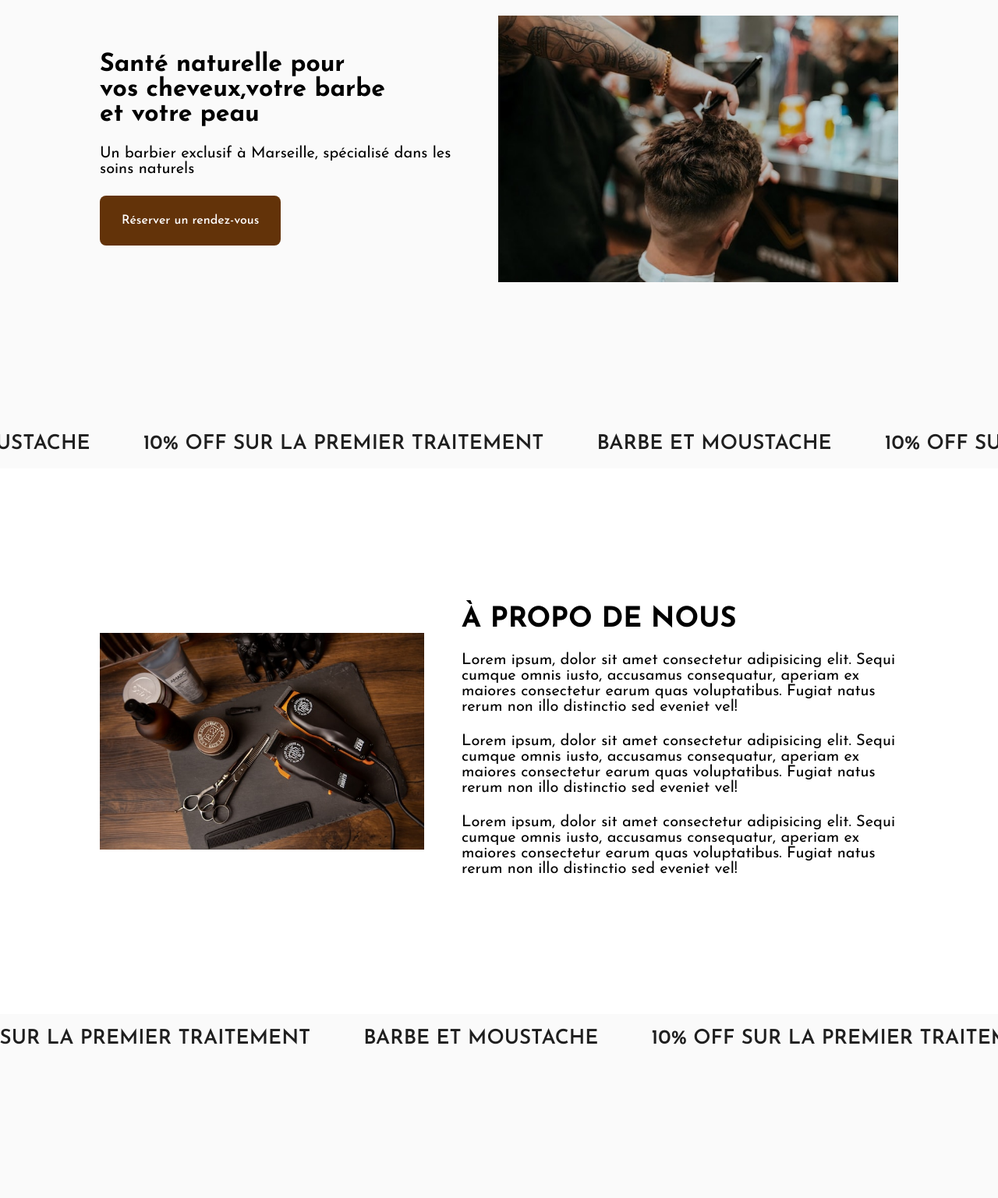
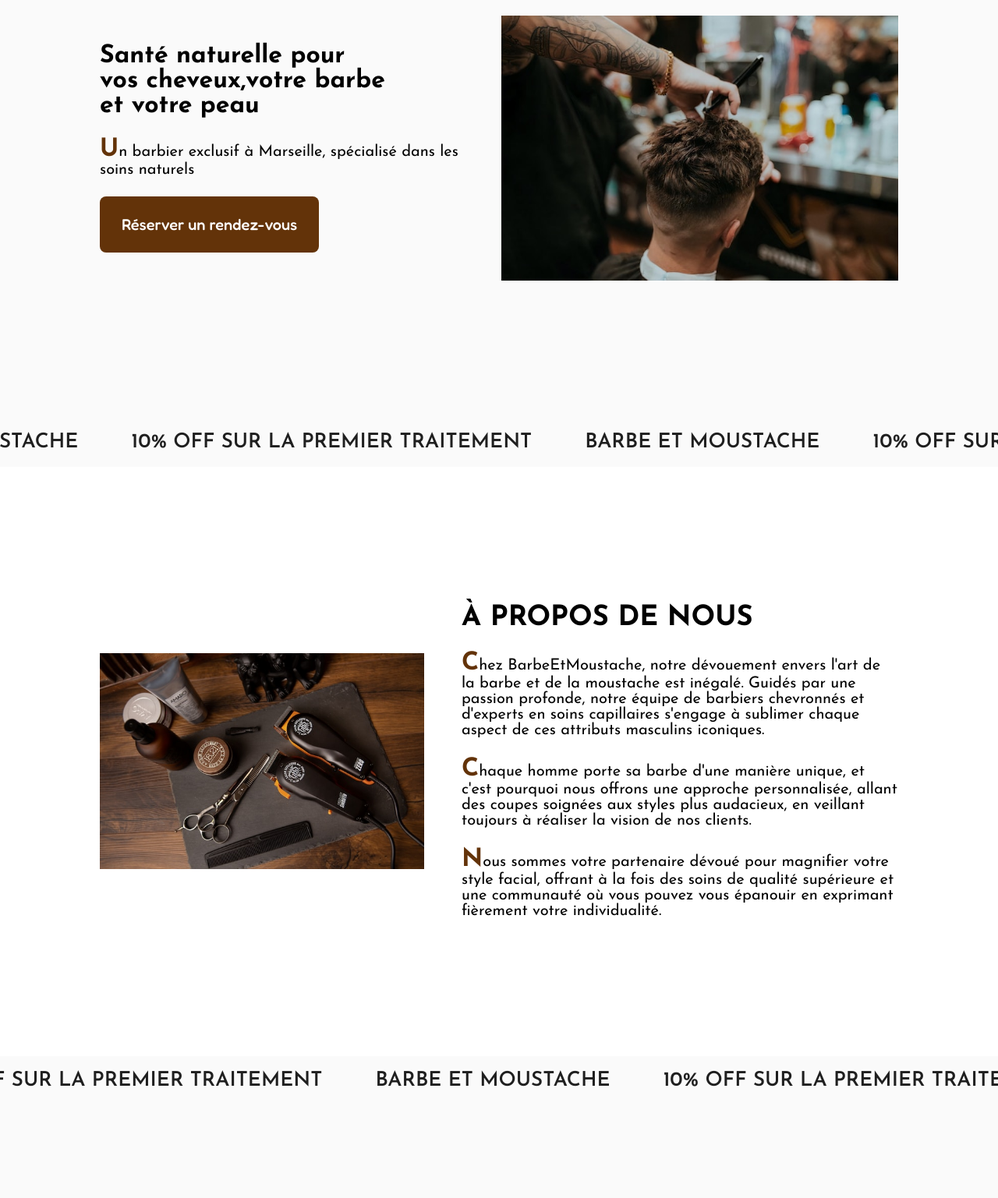
Before and after one commit to cleitonBarros/BarbeEtMoustache, a plain HTML site: page index.html in a window 1280 px wide. Shown: the part 156-1693 px from the top of the page at 78% size. Drawn offline with nearby package versions, Linux system fonts and the light colour scheme.

Commit message:
:lipstick: feat: update scrollreveal

```diff
--- a/index.html
+++ b/index.html
@@ -9,7 +9,7 @@
   <link rel="preconnect" href="https://fonts.googleapis.com" />
   <link rel="preconnect" href="https://fonts.gstatic.com" crossorigin />
   <link
-    href="https://fonts.googleapis.com/css2?family=Josefin+Sans:wght@300;400;500;600;700&family=Lato:wght@300;400;700;900&family=Playfair+Display:wght@700&family=Poppins:wght@700&display=swap"
+    href="https://fonts.googleapis.com/css2?family=Fredoka:wght@500;600;700&family=Josefin+Sans:wght@300;400;500;600;700&family=Lato:wght@300;400;700;900&family=Playfair+Display:wght@700&family=Poppins:wght@700&display=swap"
     rel="stylesheet" />
   <link rel="stylesheet" type="text/css" href="https://unpkg.com/@phosphor-icons/web@2.0.3/src/bold/style.css" />
 
@@ -47,13 +47,13 @@
         <img src="./img/picture_1.jpg" alt="homem coranto cabelo" />
       </div>
       <div class="text">
-        <h2>Santé naturelle pour</br>
+        <h2 class="title">Santé naturelle pour</br>
           vos cheveux,votre barbe </br>
           et votre peau</h2>
-        <p>
+        <p class="paragraph">
           Un barbier exclusif à Marseille, spécialisé dans les soins naturels
         </p>
-        <a href="#contact">Réserver un rendez-vous</a>
+        <a class="botao" href="#contact">Réserver un rendez-vous</a>
       </div>
     </section>
     <section class="enable-animation">
@@ -75,27 +75,23 @@
     <section id="about" class="container">
 
       <div class="text">
-        <h2>À propo de nous</h2>
-        <p>
-          Lorem ipsum, dolor sit amet consectetur adipisicing elit.
-          Sequi cumque omnis iusto, accusamus consequatur,
-          aperiam ex maiores consectetur earum quas voluptatibus. Fugiat natus rerum non illo distinctio sed eveniet
-          vel!
+        <h2 class="title">À propos de nous</h2>
+        <p class="paragraph">
+          Chez BarbeEtMoustache, notre dévouement envers l'art de la barbe et de la moustache est inégalé. Guidés par
+          une passion profonde, notre équipe de barbiers chevronnés et d'experts en soins capillaires s'engage à
+          sublimer chaque aspect de ces attributs masculins iconiques.
         </p>
-        <p>
-          Lorem ipsum, dolor sit amet consectetur adipisicing elit.
-          Sequi cumque omnis iusto, accusamus consequatur,
-          aperiam ex maiores consectetur earum quas voluptatibus. Fugiat natus rerum non illo distinctio sed eveniet
-          vel!
+        <p class="paragraph">
+          Chaque homme porte sa barbe d'une manière unique,
+          et c'est pourquoi nous offrons une approche personnalisée, allant des coupes soignées aux styles plus
+          audacieux, en veillant toujours à réaliser la vision de nos clients.
         </p>
-        <p>
-          Lorem ipsum, dolor sit amet consectetur adipisicing elit.
-          Sequi cumque omnis iusto, accusamus consequatur,
-          aperiam ex maiores consectetur earum quas voluptatibus. Fugiat natus rerum non illo distinctio sed eveniet
-          vel!
+        <p class="paragraph">
+          Nous sommes votre partenaire dévoué pour magnifier votre style facial, offrant à la fois des soins de qualité
+          supérieure et une communauté où vous pouvez vous épanouir en exprimant fièrement votre individualité.
         </p>
       </div>
-      <div class="image">
+      <div class="image img-2">
         <img src="./img/picture_3.jpg" alt="" />
       </div>
     </section>
@@ -118,8 +114,8 @@
     <section id="service" class="container">
 
       <div class="text">
-        <h2>Services</h2>
-        <p>
+        <h2 class="title">Services</h2>
+        <p class="paragraph">
           Avec plus de 10 ans sur le marché, <strong>Barbe<span>Et</span>Moustache</strong> a déjà conquit des clients
           de pays grâce à des traitements
           exclusifs et totalement naturels.
@@ -129,20 +125,18 @@
         <div class="card">
           <img src="./img/hair-cutting.png" alt="">
           <h2>Thérapie capillaire</h2>
-          <p>Lorem ipsum dolor sit amet consectetur adipisicing elit. Quas tempore, maiores velit libero doloribus
-            voluptatibus pariatur.</p>
+          <p>Étude des cheveux, du cuir chevelu et des poils pour traiter et maintenir leur santé.</p>
         </div>
         <div class="card">
           <img src="./img/tesoura-e-pente.png" alt="">
           <h2>Coupes</h2>
-          <p>Lorem ipsum dolor sit amet consectetur adipisicing elit. Quas tempore, maiores velit libero doloribus
-            voluptatibus pariatur.</p>
+          <p> Coupes de cheveux modernes et classiques, coloration et pose de perruques.</p>
         </div>
         <div class="card">
           <img src="./img/shampoo-para-animais-de-estimacao.png" alt="">
           <h2>Traitement</h2>
-          <p>Lorem ipsum dolor sit amet consectetur adipisicing elit. Quas tempore, maiores velit libero doloribus
-            voluptatibus pariatur.</p>
+          <p>Traitement de renforcement capillaire contre le froid pour la barbe et traitement de la chute des cheveux.
+          </p>
         </div>
       </div>
     </section>
@@ -165,18 +159,21 @@
     <section style="height: 300px;  background-image: url('./img/picture_2.jpg');
     background-position: center ;
     background-size: cover;
-    background-repeat: no-repeat;" class="container">
+    background-repeat: no-repeat;
+    background-color: brown;" class="banner container">
     </section>
     <section id="contact" class="container">
 
       <div class="text">
         <h2 class="title">Contactez-nous</h2>
-        <p>Entrez en contact avec BarbeEtMoustache, nous voulons dissiper vos doutes, entendre vos critiques et
+        <p class="paragraph">Entrez en contact avec BarbeEtMoustache, nous voulons dissiper vos doutes, entendre vos
+          critiques et
           suggestions.</p>
-        <a href="https://api.whatsapp.com/send/?phone=+33939391489 text&app_absent=0">Entrez en contact</a>
+        <a class="botao" href="https://api.whatsapp.com/send/?phone=+33939391489 text&app_absent=0">Entrez en
+          contact</a>
       </div>
 
-      <div class="adress">
+      <div class="adress paragraph">
         <p>(93) 939 1489</p>
         <p>Nº83 Rue Saint-Sébastien, Marseille, France</p>
         <p>barbeetmoustachecontact@hotmail.com</p>
@@ -189,6 +186,11 @@
       <a href="#home">Barbe<span>Et</span>Moustache.</a>
       <p>©2021 BarbeEtMoustache </p>
       <p>Todos os direitos reservados.</p>
+      <p> Feito por 🏳️‍🌈
+        <a href="https://github.com/cleitonBarros" target="_blank" rel="noreferrer">
+          Cleiton Barros
+        </a>
+      </p>
     </div>
     <div class="social">
       <a href="https://instagram.com" target="_blank">
--- a/sass/1-base/_reset.sass
+++ b/sass/1-base/_reset.sass
@@ -9,9 +9,20 @@
   text-decoration: none
 html
   scroll-behavior: smooth
+  overflow-x: hidden
 
 body
   background-color: variables.$bg-color
+  overflow-x: hidden
+
 
 button
   cursor: pointer
+
+html ::-webkit-scrollbar
+  width: 10px
+
+html ::-webkit-scrollbar-thumb
+  background: variables.$primary-color
+html ::-webkit-scrollbar-track
+  background: variables.$secondary-color
--- a/sass/2-layouts/_scroll.sass
+++ b/sass/2-layouts/_scroll.sass
@@ -1,2 +1,8 @@
-#home, #about, #service
+
+.title,
+.paragraph,
+.image,
+.card,
+.banner,
+.marquee
   visibility: hidden
--- a/sass/2-layouts/_section.sass
+++ b/sass/2-layouts/_section.sass
@@ -41,16 +41,28 @@ main
         @include mixin.laptop
           text-align: left
 
+        &::first-letter
+          font-size: 2rem
+          font-weight: bold
+          color: variables.$primary-color
+
+
       a
         padding: 1.5rem 1.75rem
         border-radius: 8px
         background: variables.$primary-color
         color: variables.$tertiary-color
         font-weight: 500
-
+        font-size: 1.25rem
+        font-family: 'Fredoka', sans-serif
         display: inline-flex
         align-items: center
         justify-content: center
+        transition: all 0.5s
+
+        &:hover
+          filter: brightness(1.1)
+
 
     .image
       width: auto
@@ -176,6 +188,7 @@ main
     align-items: center
     justify-content: center
     max-width: 22rem
+    height: 31rem
     text-align: center
     gap: 1rem
     padding: 3.625rem 2rem
@@ -191,5 +204,6 @@ main
       text-transform: uppercase
 
     p
+      font-size: 1.25rem
       width: 80%
       color: variables.$text
--- a/script/main.js
+++ b/script/main.js
@@ -10,10 +10,25 @@ closemenu.addEventListener("click", () => {
   menu.classList.remove("hidden");
 });
 
-Window.sr = ScrollReveal({
-  origin: "top",
-  distance: "30px",
-  durantion: 2500,
+ScrollReveal({
+  distance: "60px",
+  duration: 1500,
   reset: true,
 });
-ScrollReveal().reveal("#home, #about, #service",{interval:600});
+ScrollReveal().reveal(".title", { delay: 300, origin: "top" });
+ScrollReveal().reveal(".paragraph", { delay: 450, origin: "left" });
+ScrollReveal().reveal(".botao", { delay: 550, origin: "bottom" });
+ScrollReveal().reveal(".image", { delay: 700, origin: "right" });
+ScrollReveal().reveal(".img-2", { delay: 600, origin: "bottom" });
+ScrollReveal().reveal(".card", { delay: 300, origin: "bottom" });
+ScrollReveal().reveal(".banner, .marquee", {
+  delay: 300,
+  origin: "bottom",
+  scale: 1,
+  distance: "0px",
+  rotate: {
+    x: 100,
+    y: 0,
+    z: 0
+}
+});
```
Also changed, not shown: css/style.css, 1 other file.
